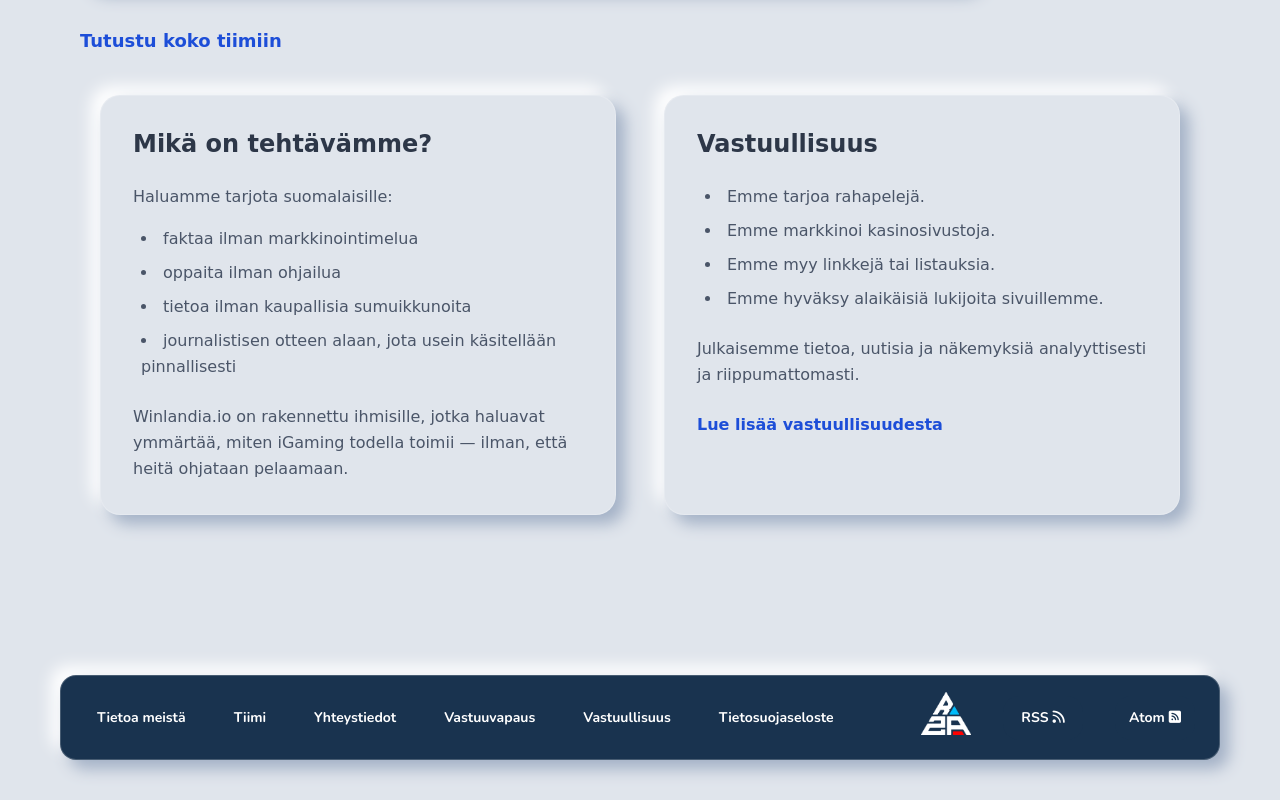
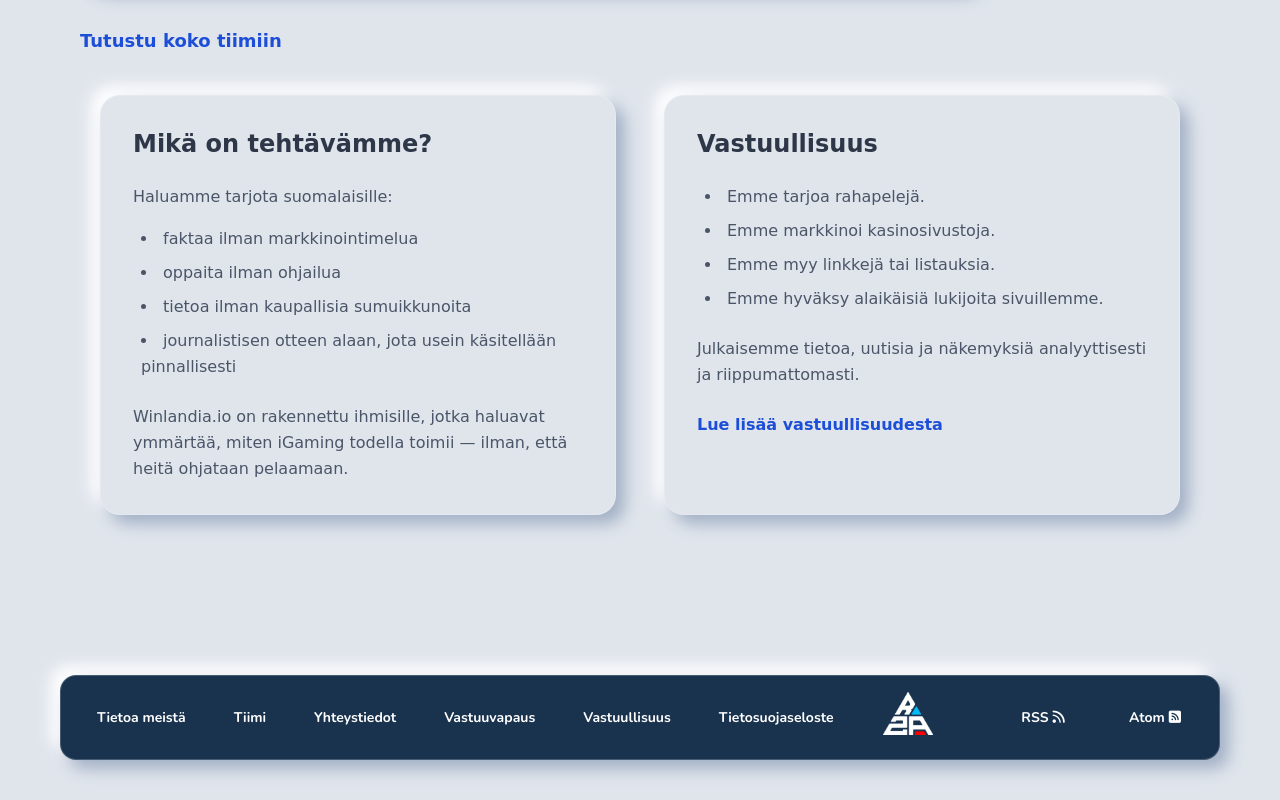
Before and after one commit to TravelerX9/rza-winlandia, a plain HTML site: page index.html in a window 1280 px wide. Shown: the part 4750-5550 px from the top of the page. Drawn offline with nearby package versions, Linux system fonts and the light colour scheme; a web font is replaced by a local one.

Commit message:
Update index.html

```diff
--- a/index.html
+++ b/index.html
@@ -676,12 +676,12 @@
           <!-- RSS / Atom (Right side actions like search in image) -->
           <table role="presentation" border="0" cellpadding="0" cellspacing="0" style="border-collapse: collapse;">
             <tr>
-              <td style="padding-right: 32px;">
+              <div style="padding-right: 32px;">
                 <a href="https://www.linkedin.com/in/romanza-hendra-bayu-40819211a/" target="_blank"
                   rel="noopener noreferrer" style="display: inline-block; text-decoration: none;">
                   <img src="images/favicon.png" width="50" height="50" alt="3D Logo" style="display: block; border: 0;">
                 </a>
-              </td>
+              </div>
               <td style="padding-right: 32px;">
                 <table role="presentation" border="0" cellpadding="0" cellspacing="0"
                   style="width: 80px; height: 40px; background-color: #19334f; border-radius: 16px; text-align: center;">
```
